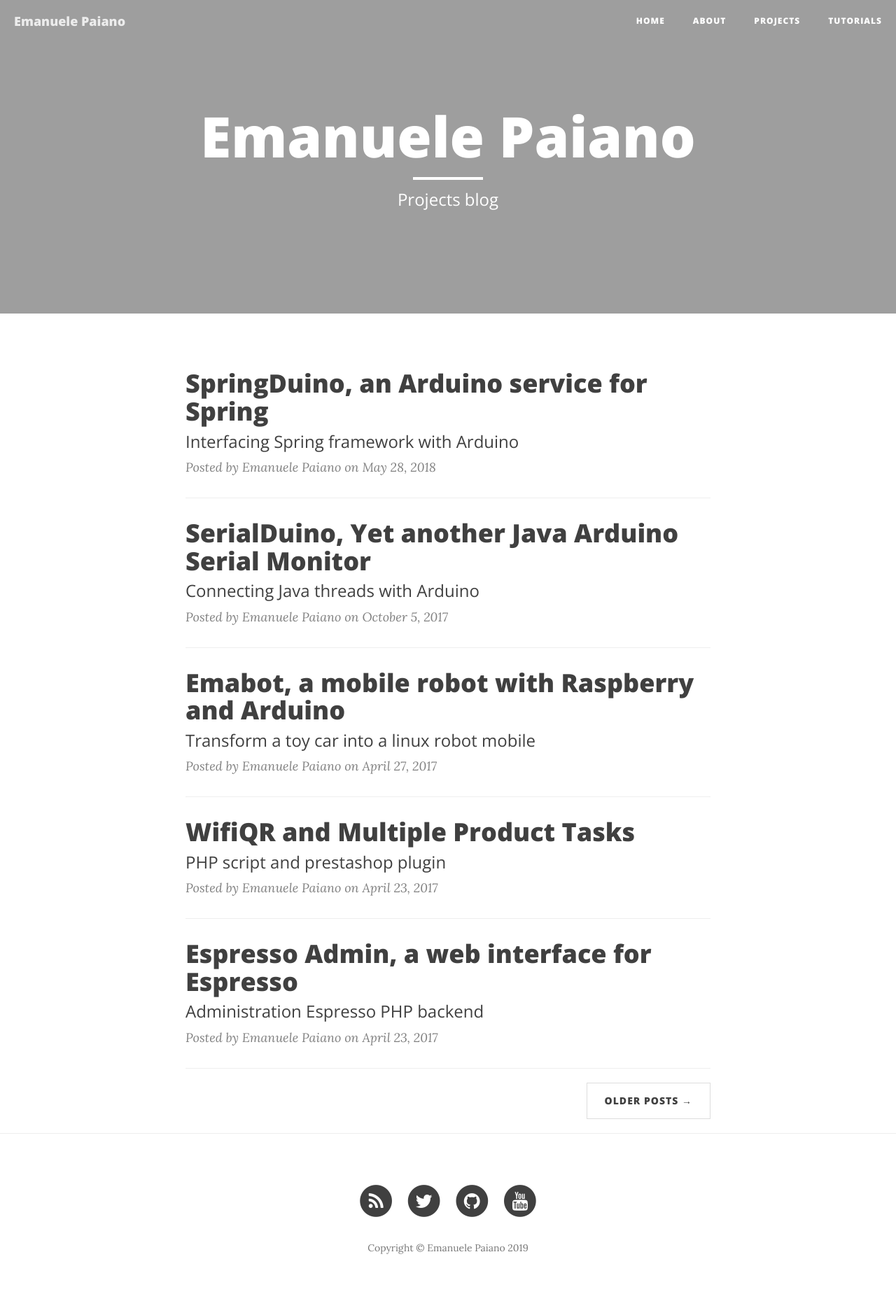
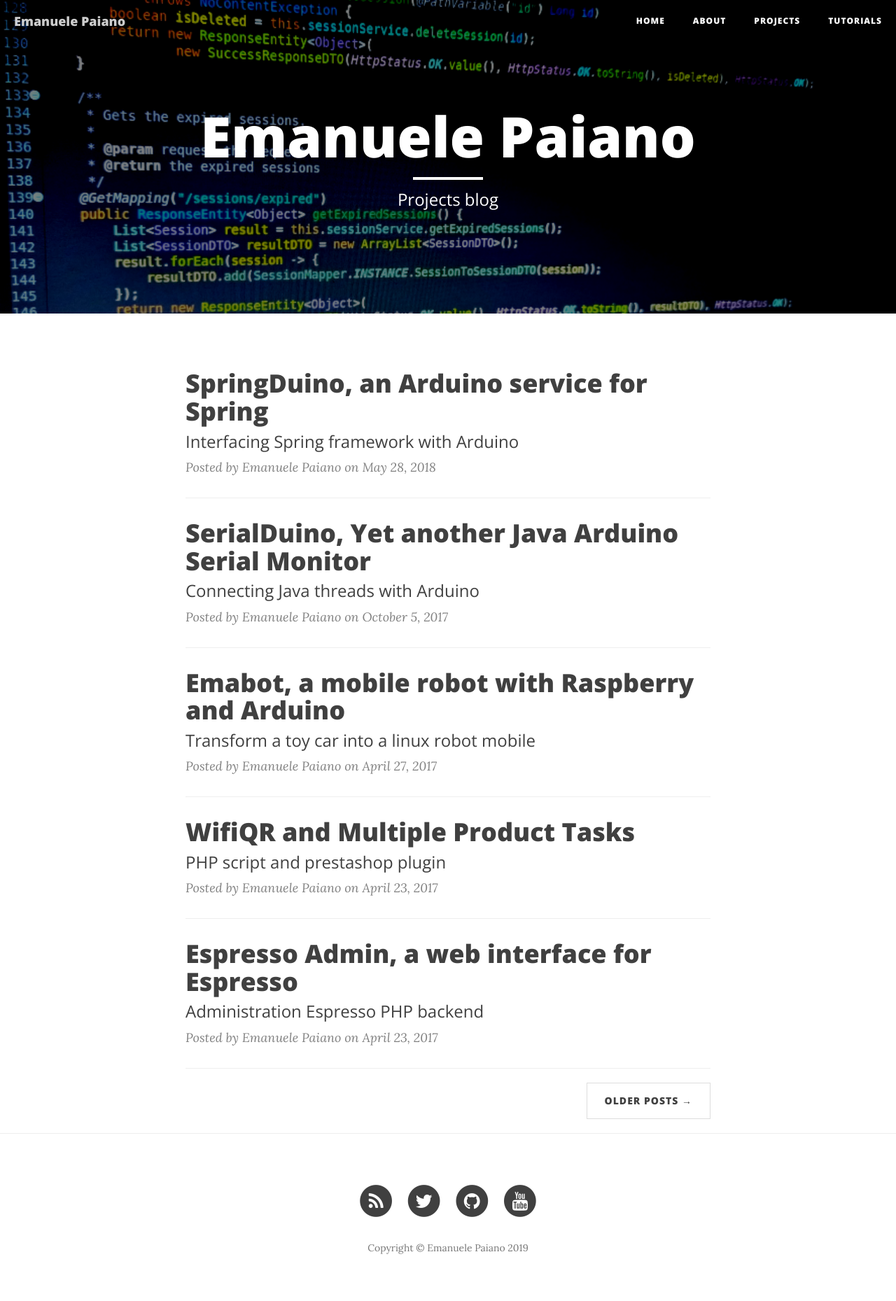
Before and after one commit to emanuelepaiano/emanuelepaiano.github.io, a Jekyll site: the page built from index.html, in a window 1280 px wide. Shown: the whole page at 70% size. Built offline with Jekyll 4.4.1, drawn with Linux system fonts in a browser that asks for light colours; nearby versions of some CDN libraries; the list of posts is cut into pages by our own code.

Commit message:
Update _config.yml

```diff
--- a/_config.yml
+++ b/_config.yml
@@ -1,6 +1,6 @@
 # Site settings
 title: Emanuele Paiano
-header-img: img/4.jpg
+header-img: img/4.png
 email:
 copyright_name: Emanuele Paiano
 description: "Emanuele Paiano projects blog"
```
